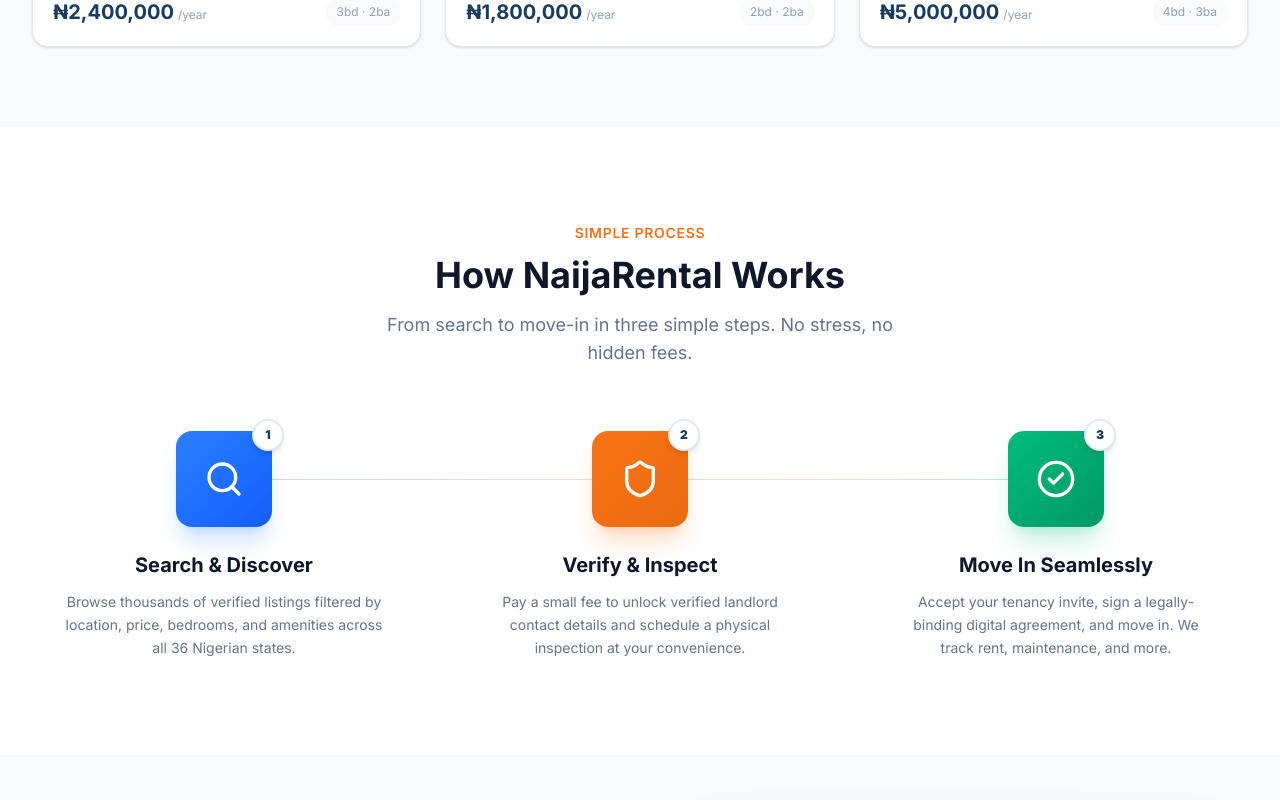
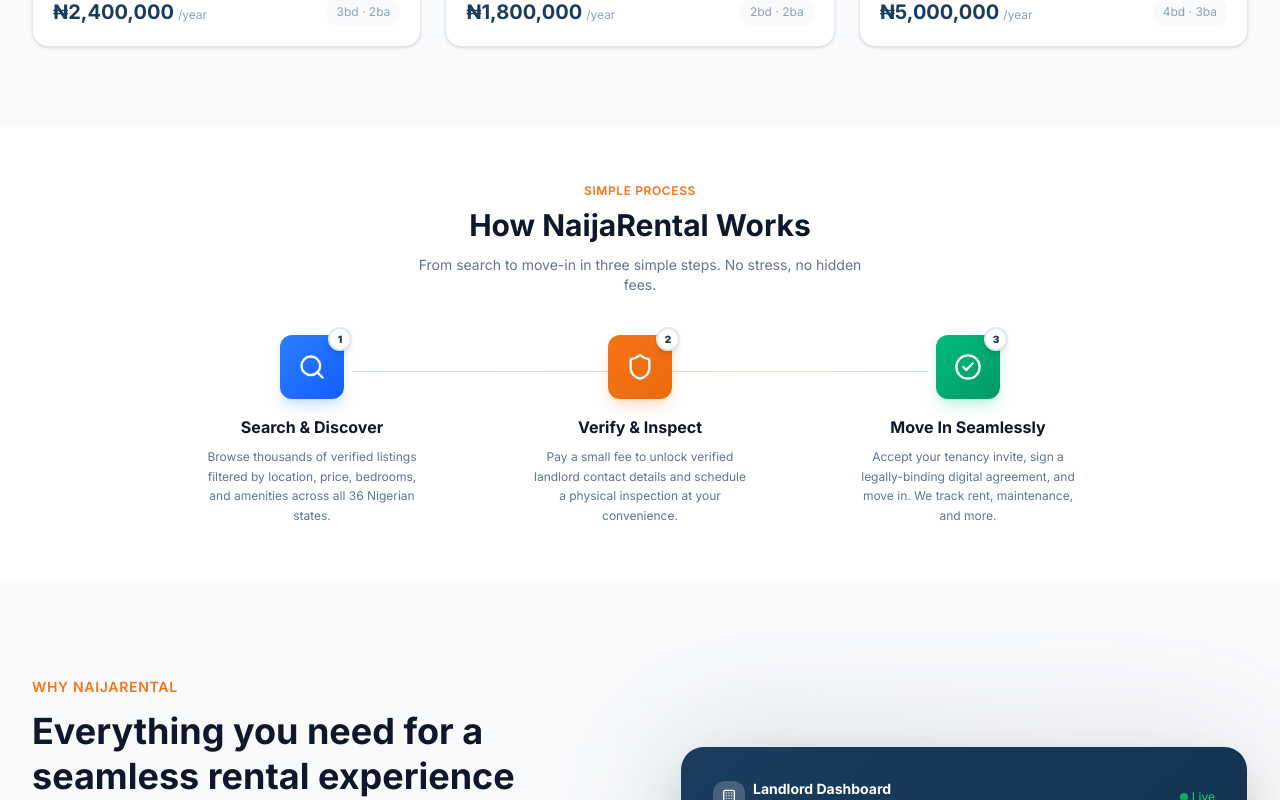
Before and after one commit to softcode-Technologies/landlord-tenant-frontend, a Next.js app: page / in a window 1280 px wide. Shown: the part 1400-2200 px from the top of the page. Built offline with nearby package versions, Linux system fonts and the light colour scheme; no server answers.

Commit message:
fix: compact how-it-works section — smaller icons, tighter padding and text

```diff
--- a/src/app/page.tsx
+++ b/src/app/page.tsx
@@ -314,30 +314,29 @@
       </section>
 
       {/* ── HOW IT WORKS ─────────────────────────────────────────────────────── */}
-      <section className="py-24 bg-white dark:bg-[#0a0f1e]">
-        <div className="max-w-7xl mx-auto px-4 sm:px-6 lg:px-8">
-          <div className="text-center mb-16">
-            <p className="text-sm font-semibold text-[#f97316] uppercase tracking-wider mb-3">Simple Process</p>
-            <h2 className="text-4xl font-bold text-slate-900 dark:text-white mb-4">How NaijaRental Works</h2>
-            <p className="text-slate-500 dark:text-slate-400 max-w-lg mx-auto text-lg">
+      <section className="py-14 bg-white dark:bg-[#0a0f1e]">
+        <div className="max-w-5xl mx-auto px-4 sm:px-6 lg:px-8">
+          <div className="text-center mb-10">
+            <p className="text-xs font-semibold text-[#f97316] uppercase tracking-wider mb-2">Simple Process</p>
+            <h2 className="text-3xl font-bold text-slate-900 dark:text-white mb-3">How NaijaRental Works</h2>
+            <p className="text-slate-500 dark:text-slate-400 max-w-md mx-auto text-sm">
               From search to move-in in three simple steps. No stress, no hidden fees.
             </p>
           </div>
 
-          <div className="grid grid-cols-1 md:grid-cols-3 gap-8 relative">
-            {/* Connecting line (desktop) */}
-            <div className="hidden md:block absolute top-12 left-[calc(16.67%+2rem)] right-[calc(16.67%+2rem)] h-px bg-gradient-to-r from-blue-500 via-[#f97316] to-emerald-500 opacity-30" />
+          <div className="grid grid-cols-1 md:grid-cols-3 gap-6 relative">
+            <div className="hidden md:block absolute top-9 left-[calc(16.67%+2rem)] right-[calc(16.67%+2rem)] h-px bg-gradient-to-r from-blue-500 via-[#f97316] to-emerald-500 opacity-30" />
 
             {STEPS.map((step, i) => (
               <div key={step.step} className="relative flex flex-col items-center text-center group">
-                <div className={`relative w-24 h-24 rounded-2xl bg-gradient-to-br ${step.gradient} flex items-center justify-center mb-6 shadow-xl ${step.glow} group-hover:scale-105 transition-transform duration-300`}>
-                  <step.icon className="h-10 w-10 text-white" />
-                  <div className="absolute -top-3 -right-3 w-8 h-8 bg-white dark:bg-slate-800 rounded-full flex items-center justify-center shadow-md border-2 border-slate-100 dark:border-slate-700">
-                    <span className="text-xs font-black text-[#1a3c5e] dark:text-white">{i + 1}</span>
+                <div className={`relative w-16 h-16 rounded-xl bg-gradient-to-br ${step.gradient} flex items-center justify-center mb-4 shadow-lg ${step.glow} group-hover:scale-105 transition-transform duration-300`}>
+                  <step.icon className="h-7 w-7 text-white" />
+                  <div className="absolute -top-2 -right-2 w-6 h-6 bg-white dark:bg-slate-800 rounded-full flex items-center justify-center shadow-md border-2 border-slate-100 dark:border-slate-700">
+                    <span className="text-[10px] font-black text-[#1a3c5e] dark:text-white">{i + 1}</span>
                   </div>
                 </div>
-                <h3 className="text-xl font-bold text-slate-900 dark:text-white mb-3">{step.title}</h3>
-                <p className="text-slate-500 dark:text-slate-400 text-sm leading-relaxed max-w-xs">{step.description}</p>
+                <h3 className="text-base font-bold text-slate-900 dark:text-white mb-2">{step.title}</h3>
+                <p className="text-slate-500 dark:text-slate-400 text-xs leading-relaxed max-w-[220px]">{step.description}</p>
               </div>
             ))}
           </div>
```
